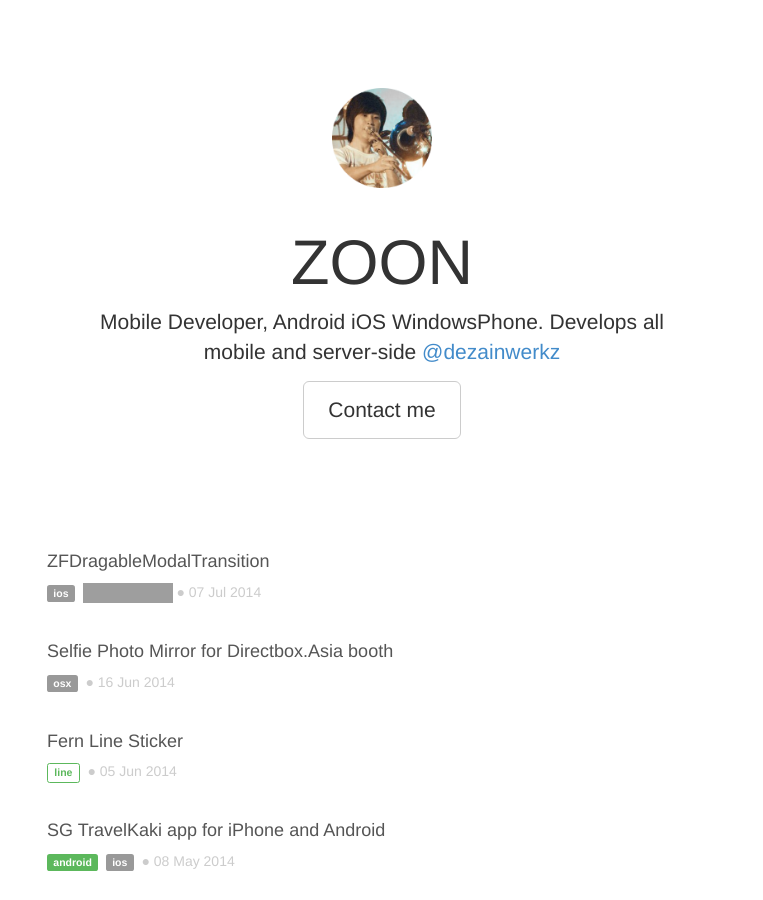
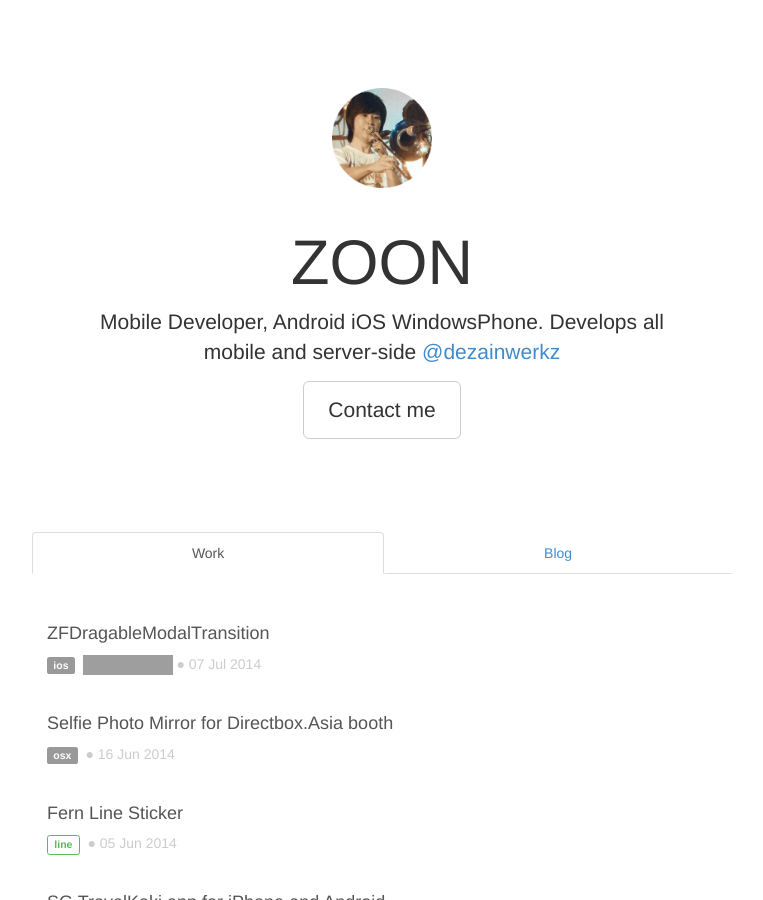
Before and after one commit to zoonooz/zoonooz.github.io, a Jekyll site: the page built from index.html, in a window 1280 px wide and 900 px high. Shown: the whole window, without its empty margins (258-1021 px from the left). Built offline with Jekyll 4.4.1, drawn with Linux system fonts in a browser that asks for light colours; nearby versions of some CDN libraries; Markdown is read by kramdown in place of the engine named in the settings; grey boxes are pictures that could not be loaded.

Commit message:
added blog tab

```diff
--- a/_layouts/default.html
+++ b/_layouts/default.html
@@ -39,6 +39,8 @@
     <!-- Bootstrap core JavaScript
     ================================================== -->
     <!-- Placed at the end of the document so the pages load faster -->
+    <script src="https://ajax.googleapis.com/ajax/libs/jquery/1.11.1/jquery.min.js"></script>
+    <script src="/js/bootstrap.min.js"></script>
 
     <script type="text/javascript">
       var _gaq = _gaq || [];
--- a/index.html
+++ b/index.html
@@ -11,8 +11,19 @@
   <p><a class="btn btn-lg btn-default" href="mailto:zoonref@gmail.com" role="button">Contact me</a></p>
 </div>
 
+<div class="row">
+  <div class="col-lg-12">
+    <ul id="content-tab" class="nav nav-tabs nav-justified" role="tablist">
+      <li class="active"><a href="#work" role="tab" data-toggle="tab">Work</a></li>
+      <li><a href="#blog" role="tab" data-toggle="tab">Blog</a></li>
+    </ul>
+  </div>
+</div>
+
 <div class="row marketing">
   <div class="col-lg-12">
+    <div class="tab-content">
+      <div class="tab-pane active" id="work">
         {% for post in site.posts %}
           <div>
             <h4><a href="{{ post.url }}" class="post-link">{{ post.title }}</a></h4>
@@ -40,4 +51,7 @@
           <br/>
         {% endfor %}
       </div>
+      <div class="tab-pane" id="blog">...</div>
     </div>
+  </div>
+</div>
```
Lines whose indentation alone changed are shown as unchanged.
